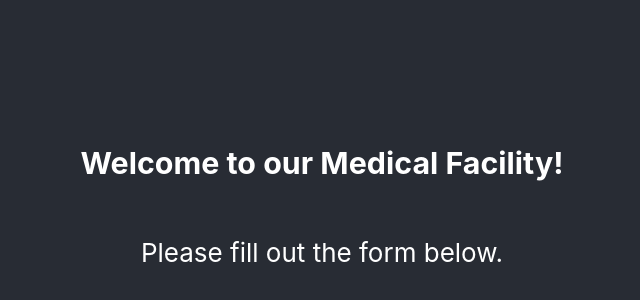
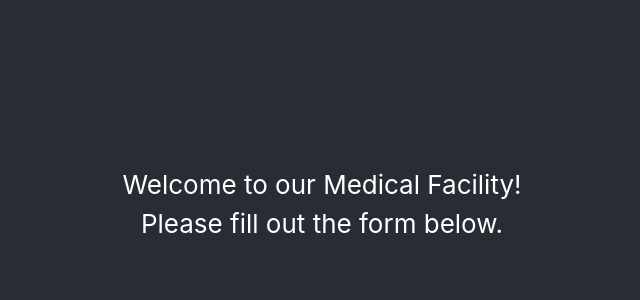
Before and after one commit to jstrother/referral-form, a React (Create React App) app: page / in a window 1280 px wide. Shown: the part 196-496 px from the top of the page, without its empty margins (318-958 px from the left). Built offline with nearby package versions, Linux system fonts and the light colour scheme.

Commit message:
Finish setup of TailwindCSS

```diff
--- a/package.json
+++ b/package.json
@@ -14,8 +14,8 @@
   },
   "scripts": {
     "start": "craco start",
-     "build": "craco build",
-     "test": "craco test",
+    "build": "craco build",
+    "test": "craco test",
     "eject": "react-scripts eject"
   },
   "eslintConfig": {
--- a/src/App.css
+++ b/src/App.css
@@ -1,16 +1,5 @@
 .App {
-  text-align: center;
-}
-
-.App-logo {
-  height: 40vmin;
-  pointer-events: none;
-}
-
-@media (prefers-reduced-motion: no-preference) {
-  .App-logo {
-    animation: App-logo-spin infinite 20s linear;
-  }
+  @apply text-center;
 }
 
 .App-header {
@@ -23,16 +12,3 @@
   font-size: calc(10px + 2vmin);
   color: white;
 }
-
-.App-link {
-  color: #61dafb;
-}
-
-@keyframes App-logo-spin {
-  from {
-    transform: rotate(0deg);
-  }
-  to {
-    transform: rotate(360deg);
-  }
-}
--- a/src/index.css
+++ b/src/index.css
@@ -1,3 +1,7 @@
+@tailwind base;
+@tailwind components;
+@tailwind utilities;
+
 body {
   margin: 0;
   font-family: -apple-system, BlinkMacSystemFont, 'Segoe UI', 'Roboto', 'Oxygen',
--- /dev/null
+++ b/tailwind.config.js
@@ -0,0 +1,11 @@
+module.exports = {
+  purge: ['./src/**/*.{js,jsx,ts,tsx}', './public/index.html'],
+  darkMode: false, // or 'media' or 'class'
+  theme: {
+    extend: {},
+  },
+  variants: {
+    extend: {},
+  },
+  plugins: [],
+}
```
Also changed, not shown: 1 other file (tests, documents, lock files or other folders).
